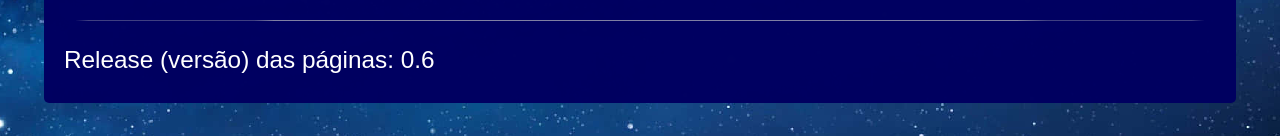
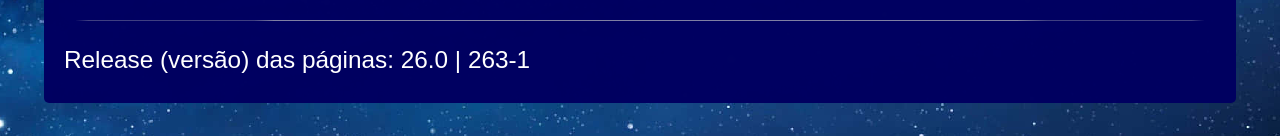
Before and after one commit to Galaxyz-Craft-Codes/Page, a plain HTML site: page index.html in a window 1280 px wide. Shown: the part 4513-4649 px from the top of the page. Drawn offline with Linux system fonts and the light colour scheme; a web font is replaced by a local one.

Commit message:
Fix HTML formatting and update footer version

```diff
--- a/index.html
+++ b/index.html
@@ -148,7 +148,7 @@
             <a href="https://mc.galaxyzz.com.br">Jogar (IP)</a><br>
         </div><br>
         <div class="line h"></div>
-        <h3>Release (versão) das páginas: 0.6</h3>
+        <h3>Release (versão) das páginas: 26.0 | 263-1</h3>
     </footer>
     <br><br><br><br><br>
 </body>
```
